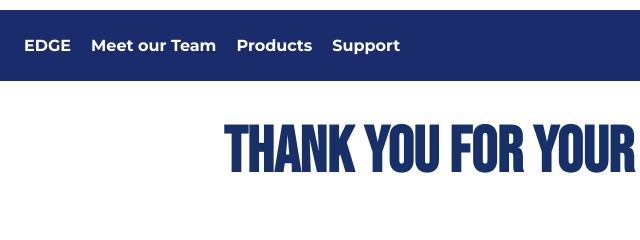
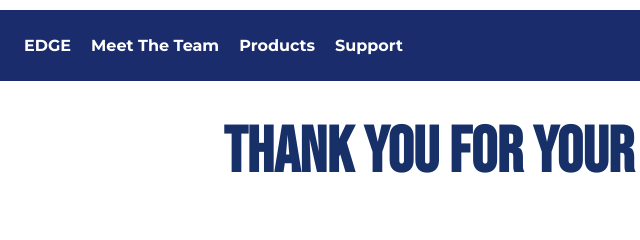
Before and after one commit to EllySensei/edgecorp, a plain HTML site: page action.html in a window 1280 px wide. Shown: the top 240 px of the page, 101-741 px from the left. Drawn offline with Linux system fonts and the light colour scheme.

Commit message:
fixing meet the team string

```diff
--- a/action.html
+++ b/action.html
@@ -12,7 +12,7 @@
         <img src="media/logo.png" alt="Edge Logo" class="logo" width="45" height="40">
         <div class="nav-links">
             <a href="index.html" class="nav-link"><p>EDGE</p></a>
-            <a href="people.html" class="nav-link"><p>Meet our Team</p></a>
+            <a href="people.html" class="nav-link"><p>Meet The Team</p></a>
             <a href="products.html" class="nav-link"><p>Products</p></a>
             <a href="support.html" class="nav-link"><p>Support</p></a>
         </div>
```
